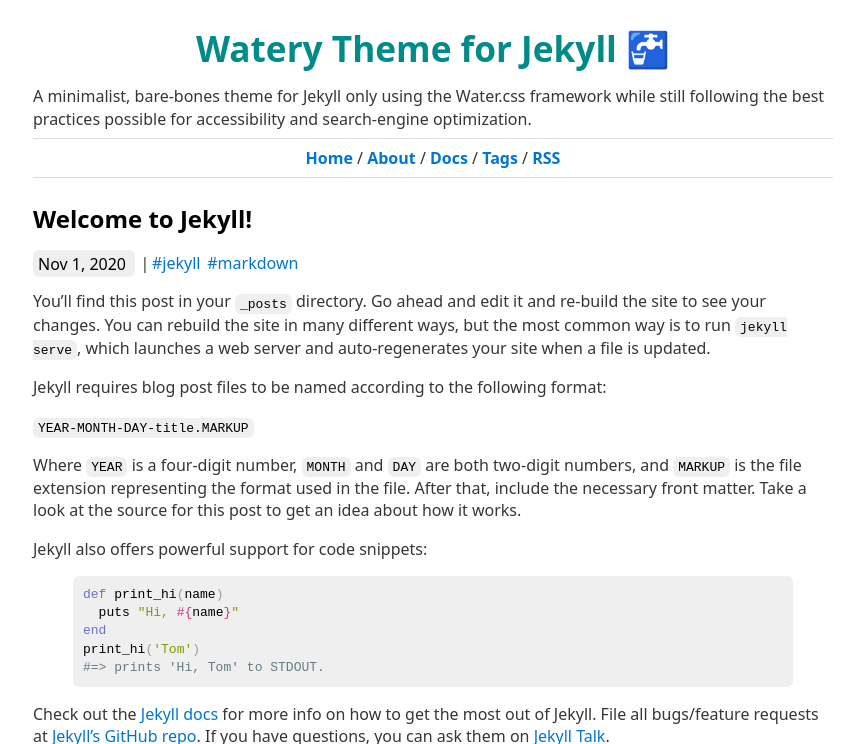
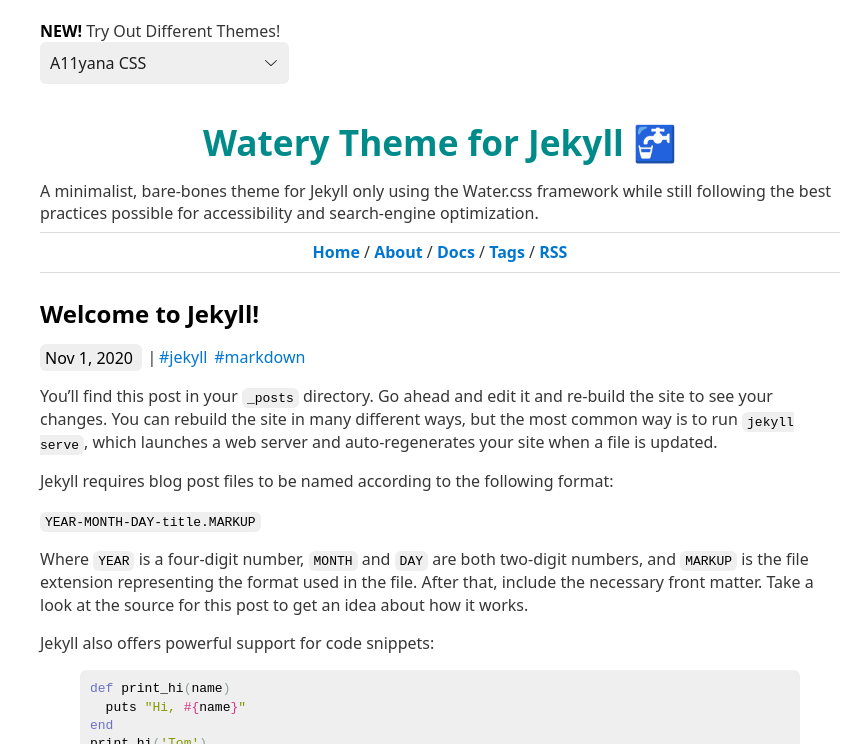
Before and after one commit to brennanbrown/watery, a Jekyll site: the page built from _posts/2020-11-01-welcome-to-jekyll.markdown, in a window 1280 px wide, cut to the strip 0-744 px from the top of the page. Shown: the whole strip, without its empty margins (207-1071 px from the left). Built offline with Jekyll 4.4.1, drawn with Linux system fonts in a browser that asks for light colours; part of the change alters nothing that is shown.

Commit message:
Add CSS framework switcher

```diff
--- a/_config.yml
+++ b/_config.yml
@@ -57,6 +57,7 @@ plugins:
   - jekyll-feed
   - jekyll-seo-tag
   - jekyll-paginate
+permalink: /:title
 
 # Allows all pages to be put into `_pages` folder
 # for easier navigation and better SEO.
--- a/_includes/head.html
+++ b/_includes/head.html
@@ -2,15 +2,12 @@
     <meta charset="utf-8">
     <meta http-equiv="X-UA-Compatible" content="IE=edge">
     <meta name="viewport" content="width=device-width, initial-scale=1">
-    {%- seo -%}
     <link rel="stylesheet" href="https://cdn.jsdelivr.net/npm/water.css@2/out/light.css">
     <link rel="stylesheet" href="/assets/main.css">
     <link rel="stylesheet" href="/assets/code.css">
+    {%- seo -%}
     {%- feed_meta -%}
     {%- if site.google_analytics -%}
         {%- include google-analytics.html -%}
     {%- endif -%}
-    {% if site.tags != "" %}
-    {% include tags.html %}
-    {% endif %}
 </head>
--- a/_includes/header.html
+++ b/_includes/header.html
@@ -1,26 +1,18 @@
 <header>
-    <h1>
+    <h1 id="title">
         <a href="/">{{site.title}}</a>
     </h1>
-    <span>
+    <span id="description">
         {{site.description}}
     </span>
 
     <hr />
     <div id="navigation">
-        <strong>
-            <a href="/">Home</a>
-        </strong> /
+        <strong><a href="/">Home</a></strong> /
         {% for page in site.pages %}
-            <strong>
-                <a href="{{ page.url }}">
-                    {{page.title}}
-                </a>
-            </strong> /
+        <strong><a href="{{ page.url }}">{{page.title}}</a></strong> /
         {% endfor %}
-        <strong>
-            <a href="/feed.xml">RSS</a>
-        </strong>
+        <strong><a href="/feed.xml">RSS</a></strong>
     </div>
     <hr />
 </header>
--- a/_layouts/default.html
+++ b/_layouts/default.html
@@ -6,7 +6,7 @@
 <body>
 
     <a class="skip-main" href="#content">Skip to main content</a>
-
+    <div id="top" class="page" role="document">
     {%- include header.html -%}
 
     <main aria-label="Content">
@@ -16,7 +16,8 @@
     </main>
 
     {%- include footer.html -%}
-
+    </div>
+    <script src="assets/switcher.js" type="text/javascript"></script>
 </body>
 
 </html>
--- a/assets/main.css
+++ b/assets/main.css
@@ -1,10 +1,11 @@
 h1, figcaption,
+#description,
 #navigation,
 #author h3 {
     text-align: center;
 }
 
-h1 a {
+#title a {
     color: darkcyan;
 }
 
@@ -14,7 +15,6 @@ h2 {
 
 #author {
     overflow: auto;
-    background: #eee;
     padding: 0px 10px 15px;
 }
 
--- /dev/null
+++ b/assets/switcher.js
@@ -0,0 +1,58 @@
+var frameworks = "a11yana,axist,bahunya,bare,base,basic,bonsai,bullframe,bulma,caiuss,caramel,cardinal,centurion,chota,cirrus,clmaterial,codify,comet,concise,concrete,cutestrap,flat-ui,fluidity,furtive,generic,github-markdown,gutenberg,hack,hello,hiq,holiday,html-starterkit,hyp,kathamo,koochak,kraken,kube,latex,lemon,lit,lotus,markdown,marx,material,materialize,mercury,milligram,min,mini,minimal,minimal-stylesheet,mobi,motherplate,mu,mui,mvp,new,no-class,normalize,oh-my-css,paper,papier,pavilion,picnic,preface,primer,propeller,pure,roble,sakura,sanitize,scooter,semantic-ui,shoelace,siimple,simple,skeleton,skeleton-framework,skeleton-plus,snack,spectre,style,stylize,tachyons,tacit,tent,thao,vanilla,vital,water,wing,writ,yamb,yorha,ads-gazette,ads-medium,ads-notebook,ads-tufte,attri-bright-light-green,attri-midnight-green,attri-dark-forest-green,attri-dark-fairy-pink,attri-light-fairy-pink,awsm-default,awsm-black,awsm-bigstone,awsm-gondola,awsm-mischka,awsm-pastelpink,awsm-pearllusta,awsm-tasman,awsm-white,boot-cerulean,boot-cosmo,boot-cyborg,boot-darkly,boot-flatly,boot-journal,boot-lumen,boot-paper,boot-readable,boot-sandstone,boot-slate,boot-spacelab,boot-superhero,boot-yeti,md-air,md-modest,md-retro,md-splendor,w3c-chocolate,w3c-midnight,w3c-modernist,w3c-oldstyle,w3c-steely,w3c-swiss,w3c-traditional,w3c-ultramarine";
+
+add_switcher();
+
+function switch_css(css) {
+  css_link.href = "https://dohliam.github.io/dropin-minimal-css/min/" + css + ".min.css";
+}
+
+function capitalize(s) {
+  u = s.replace(/^(.)/, function(_, l){
+    return l.toUpperCase();
+  });
+  return u;
+}
+
+function on_css_load() {
+  var bgColor = getComputedStyle(document.body).backgroundColor;
+  if (bgColor.match(/^rgba\(.*\)/) ) bgColor = 'white';
+  switcher.style.backgroundColor = bgColor;
+}
+
+function inline_switcher() {
+  switcher = document.getElementById("switcher");
+  frameworks_array = frameworks.split(",");
+  select_open = '\n        <label><strong>NEW!</strong> Try Out Different Themes! <select name="switcher_dropdown" id="switcher_dropdown" accesskey="s" onchange="switch_css(this.value)"> </label>\n';
+  dropdown = select_open;
+  for (i = 0; i < frameworks_array.length; i++) {
+    f = frameworks_array[i];
+    framework_name = capitalize(f);
+    option = '          <option value="' + f + '">' + framework_name + ' CSS</option>\n';
+    dropdown = dropdown + option;
+  }
+  select_close = '        </select>\n      '
+  dropdown = dropdown + select_close;
+  switcher.innerHTML = dropdown;
+}
+
+function add_switcher() {
+  css_link = document.getElementsByTagName("link")[0];
+  if (css_link == undefined) {
+    head = document.getElementsByTagName('head')[0];
+    css_link = document.createElement('link');
+    css_link.rel="stylesheet";
+    css_link.type="text/css";
+    css_link.href="https://dohliam.github.io/dropin-minimal-css/min/" + frameworks.split(",")[0] + ".min.css";
+    head.appendChild(css_link);
+  }
+
+  var new_div = document.createElement('div');
+  new_div.id = 'switcher';
+  new_div.innerHTML = '      <div>&nbsp;</div>\n      <script type="text/javascript">inline_switcher();</script>';
+  document.body.prepend(new_div);
+  document.body.style.paddingLeft = "24px";
+
+  inline_switcher();
+
+  css_link.onload = on_css_load;
+}
```
Also changed, not shown: README.md.
